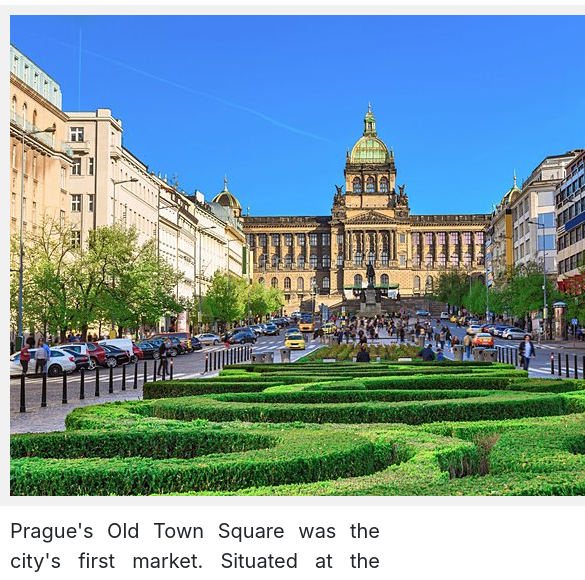
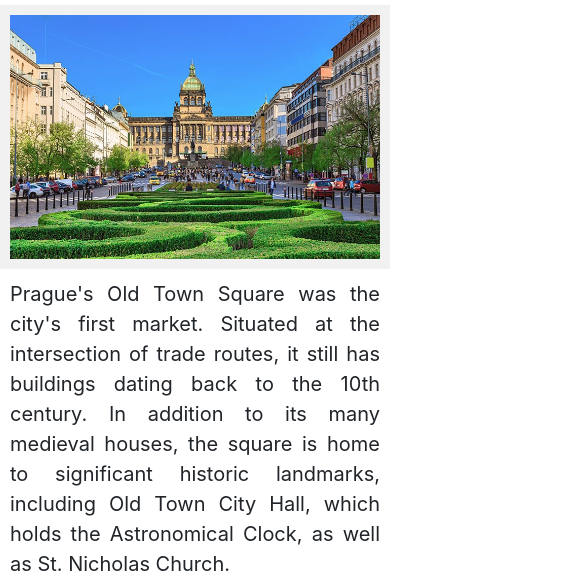
Before and after one commit to shafayetcz/IT, a plain HTML site: page flex/1.html in a window 390 px wide. Shown: the part 259-839 px from the top of the page, 585 px wide, since content can reach past the window. Drawn offline with nearby package versions, Linux system fonts and the light colour scheme.

Commit message:
18.11 12.37

```diff
--- a/style.css
+++ b/style.css
@@ -167,6 +167,9 @@ footer{
     margin: -50px 0px 0px 85px;
 
 }
+.flex-item-left img{
+  width: 100%;
+}
 }
 @media (max-width: 500px) {
   .flex-item-right, .flex-item-left {
@@ -181,6 +184,9 @@ footer{
 
     margin: -50px 0px 0px 25px;
 
+}
+.flex-item-left img{
+  width: 100%;
 }
 }
 @media (max-width: 400px) {
```
